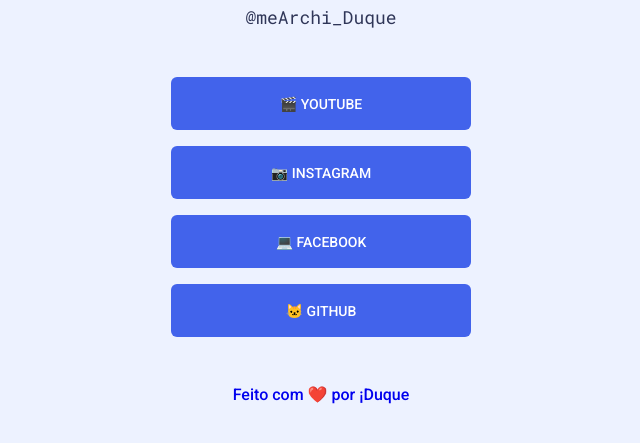
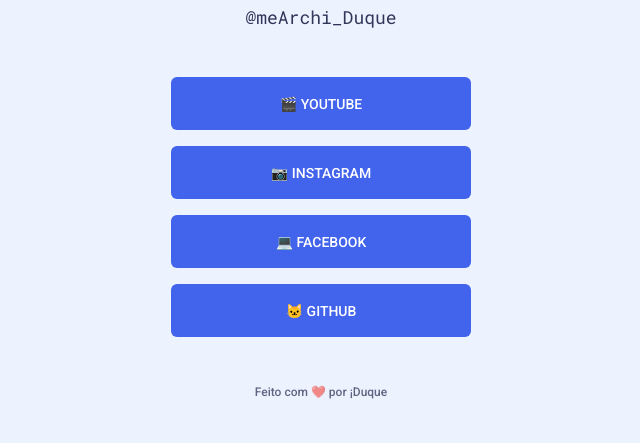
Before and after one commit to AlexMarquesAlves/central-links, a website built with Vite: page index.html in a window 1280 px wide. Shown: the part 229-672 px from the top of the page, without its empty margins (319-959 px from the left). Built offline with nearby package versions, Linux system fonts and the light colour scheme.

Commit message:
Feat: Added styles on footer

```diff
--- a/style.scss
+++ b/style.scss
@@ -73,4 +73,21 @@
       }
     }
   }
+
+  footer {
+    font-weight: 50;
+    font-size: 12px;
+    color: #00082f;
+    opacity: 0.6;
+    transition: all 400ms ease-in-out;
+
+    &:hover {
+      opacity: 1;
+      transform: scale(110%);
+    }
+
+    > a {
+      color: #00082f;
+    }
+  }
 }
```
